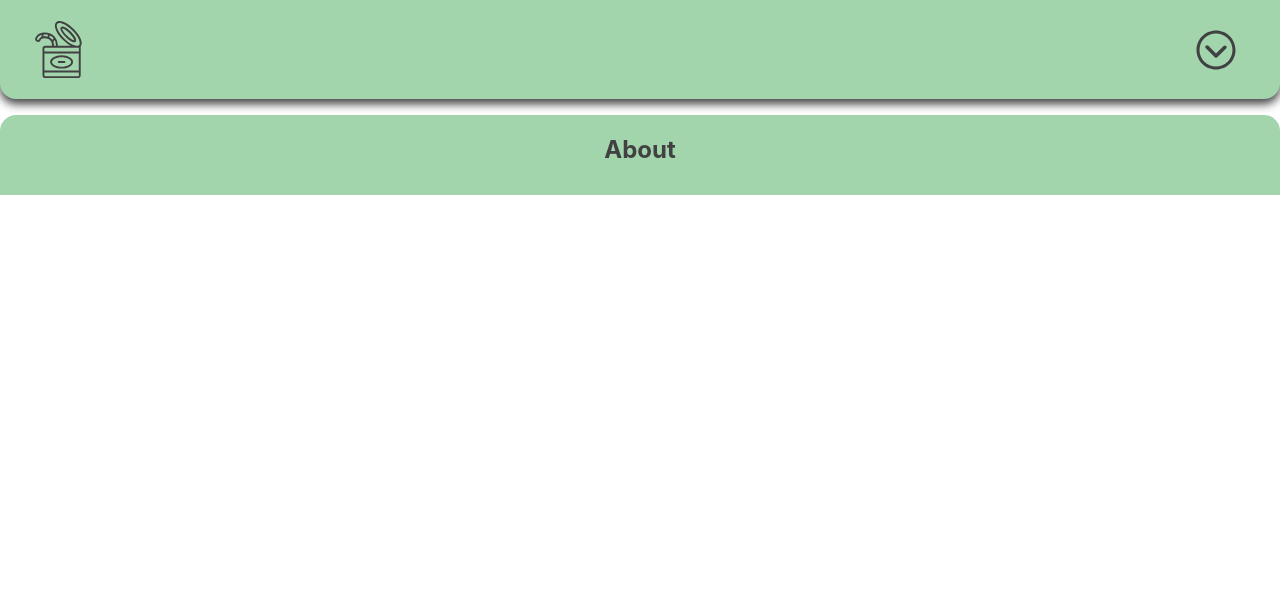
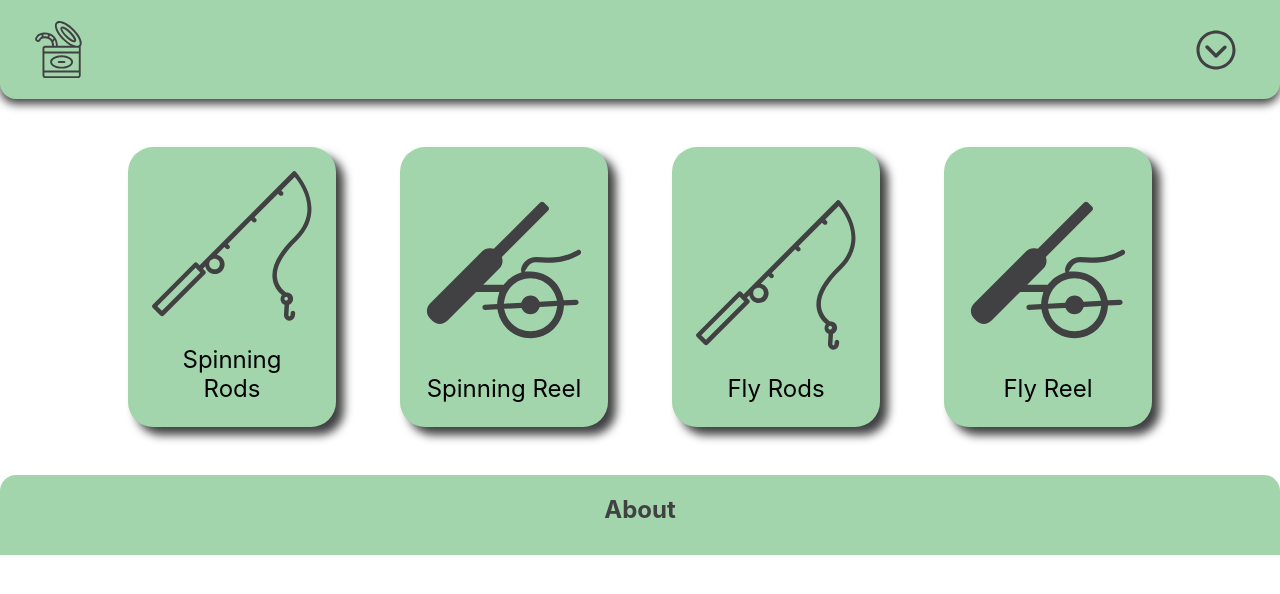
Before and after one commit to JustinLepine/capstone-can-of-worms, a React (Create React App) app: page /rods in a window 1280 px wide. Shown: the top 594 px of the page. Built offline with nearby package versions, Linux system fonts and the light colour scheme.

Commit message:
rods page styled

```diff
--- a/src/App.js
+++ b/src/App.js
@@ -1,6 +1,7 @@
 import Dash from './components/Dash/Dash';
 import Lures from './components/Lures/Lures';
 import Tackle from './components/Tackle/Tackle';
+import Rods from './components/Rods/Rods';
 import Nav from './components/Nav/Nav';
 import Footer from './components/Footer/Footer';
 import { BrowserRouter as Router, Switch, Route } from 'react-router-dom';
@@ -14,6 +15,7 @@ function App() {
         <Route path='/' exact component={Dash}/>
         <Route path='/lures' component={Lures}/>
         <Route path='/tackle' component={Tackle}/>
+        <Route path='/rods' component={Rods}/>
       </Switch>
       <Footer />
     </Router>
--- /dev/null
+++ b/src/components/Rods/Rods.js
@@ -0,0 +1,29 @@
+import React from 'react'
+import Reel from '../../assets/icons/fly-reel.svg';
+import Rod from '../../assets/icons/rod.svg';
+import './Rods.scss';
+
+function Rods() {
+  return (
+    <section className='rods'>
+    <div className='rods__button'>
+      <img className='rods__icon' src={Rod} alt='rod-icon'/>
+      <p className='rods__subtitles'>Spinning Rods</p>
+    </div>
+    <div className='rods__button'>
+      <img className='rods__icon' src={Reel} alt='crankbait-icon'/>
+      <p className='rods__subtitles'>Spinning Reel</p>
+    </div>
+    <div className='rods__button'>
+      <img className='rods__icon' src={Rod} alt='crankbait-icon'/>
+      <p className='rods__subtitles'>Fly Rods</p>
+    </div>
+    <div className='rods__button'>
+      <img className='rods__icon' src={Reel} alt='crankbait-icon'/>
+      <p className='rods__subtitles'>Fly Reel</p>
+    </div>
+  </section>
+  )
+}
+
+export default Rods
--- /dev/null
+++ b/src/components/Rods/Rods.scss
@@ -0,0 +1,31 @@
+@use "../../styles/colors" as *;
+
+.rods {
+    margin: 0rem;
+    margin-top: 1rem;
+    display: flex;
+    flex-wrap: wrap;
+    justify-content: center;
+
+    &__button {
+        background-color: $sage;
+        box-shadow: 8px 8px 10px $graphite;
+        margin: 2rem;
+        display: flex;
+        flex-direction: column;
+        width: 10rem;
+        border-radius: 25px;
+        justify-content: flex-end;
+        padding: 1.5rem;
+    }
+
+    &__icon {
+        padding-bottom: 0.5rem;
+    }
+
+    &__subtitles {
+        font-size: 1.5rem;
+        text-align: center;
+        margin: 1rem 0 0;
+    }
+}
```
Also changed, not shown: src/assets/icons/fly-reel.svg (added).
